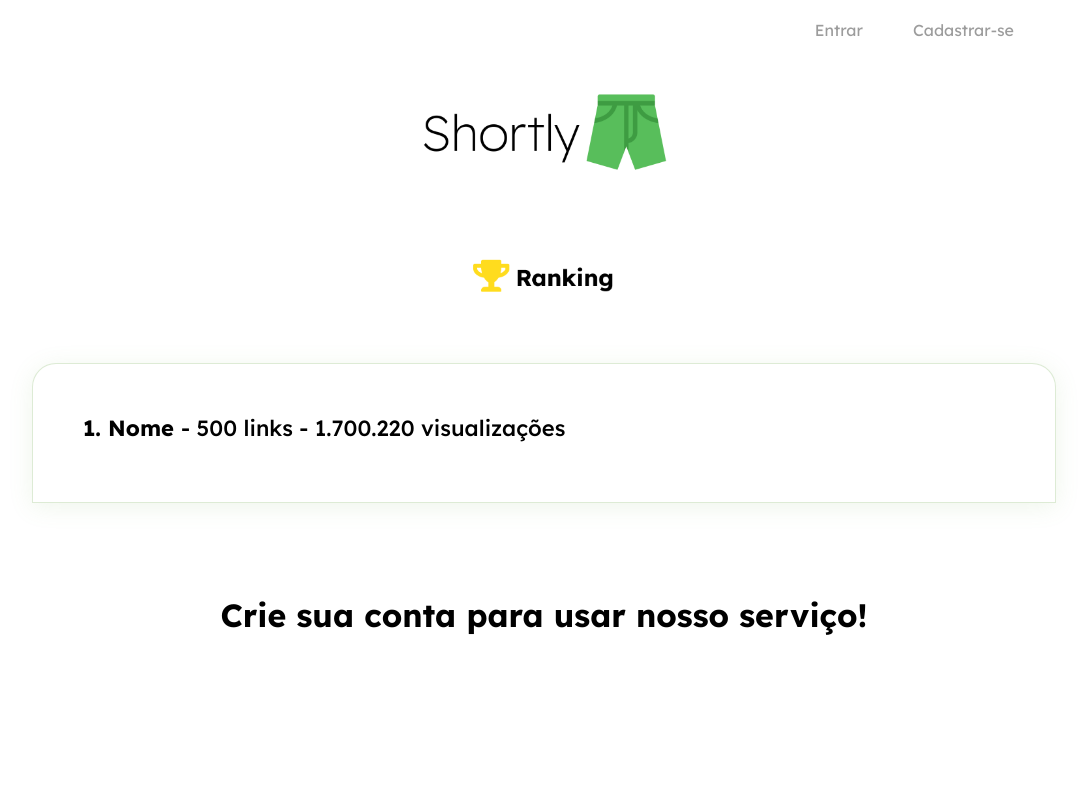
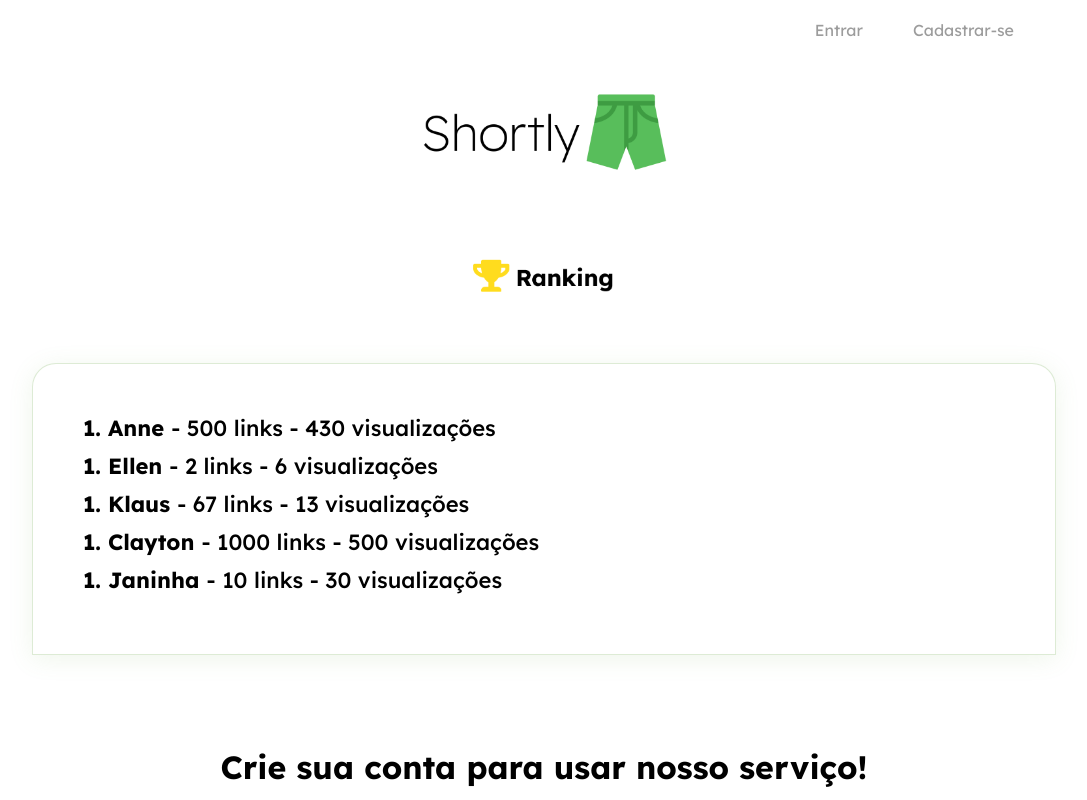
Before and after one commit to AnneKinder/projeto17-shortly-front, a React (Create React App) app: page / in a window 1280 px wide. Shown: the whole page, without its empty margins (96-1183 px from the left). Built offline with nearby package versions, Linux system fonts and the light colour scheme.

Commit message:
test: test

```diff
--- a/src/components/RankList/index.js
+++ b/src/components/RankList/index.js
@@ -1,11 +1,44 @@
 import styled from "styled-components";
 
 export default function RankList() {
+
+    const array = [
+        {
+            name: "Anne",
+            qty:500,
+            views: 430
+        },
+        {
+            name: "Ellen",
+            qty:2,
+            views: 6
+        },
+        {
+            name: "Klaus",
+            qty:67,
+            views: 13
+        },
+        {
+            name: "Clayton",
+            qty:1000,
+            views: 500
+        },
+        {
+            name: "Janinha",
+            qty:10,
+            views: 30
+        },
+
+    ]
+
+
     return (
         <Container>
-            <ItemSty>
-            <div className="name"> <span style={{fontWeight: 700}}>1. Nome </span>-  500 links  -  1.700.220 visualizações</div>
-            </ItemSty>
+            {array.map((item) => (
+                <ItemSty>
+                <div className="name"> <span style={{fontWeight: 700}}>1. {item.name} </span>-  {item.qty} links  -  {item.views} visualizações</div>
+                </ItemSty>
+            ))}
          </Container>
     )
 }
--- a/src/components/UrlList/index.js
+++ b/src/components/UrlList/index.js
@@ -7,6 +7,7 @@ export default function UrlList() {
     let [shortUrl, setShortUrl] = useState("short url")
     let [visitQty, setVisitQty] = useState("quantity")
 
+    let [test, setTest] = useState("testing?")
 
     return (
         <Container>
--- a/src/pages/LandingPage/index.js
+++ b/src/pages/LandingPage/index.js
@@ -4,8 +4,8 @@ import NavBarOut from "../../components/NavBarOut"
 import RankList from "../../components/RankList"
 import Trophy from "../../components/Trophy"
 
+export default function LandingPage(){
 
-export default function LandingPage(){
     return(
         <Container>
         <NavBarOut />
--- a/src/pages/SignUp/index.js
+++ b/src/pages/SignUp/index.js
@@ -8,7 +8,7 @@ import NavBarOut from "../../components/NavBarOut"
 import Logo from "../../components/Logo"
 
 export default function SignUp() {
- // const navigate = useNavigate();
+const navigate = useNavigate();
 
   let [form, setForm] = useState({
     name: "",
@@ -23,14 +23,13 @@ export default function SignUp() {
     if (form.password != form.confirmPassword) {
       alert("As senhas não conferem. Por favor, redigite.");
     } else {
-        alert("Criar usuário/axios")
-    //   axios
-    //     .post("http://localhost:5000/signup", form)
-    //     .then((res) => {
-    //       alert("Usuário criado");
-    //       navigate("/");
-    //     })
-    //     .catch((err) => alert(err.response.data));
+        axios
+          .post("https://shortly-civj.onrender.com/signup", form)
+          .then((res) => {
+            alert("Usuário criado");
+            navigate("/");
+          })
+          .catch((err) => alert(err.response.data));
     }
   }
 
```
